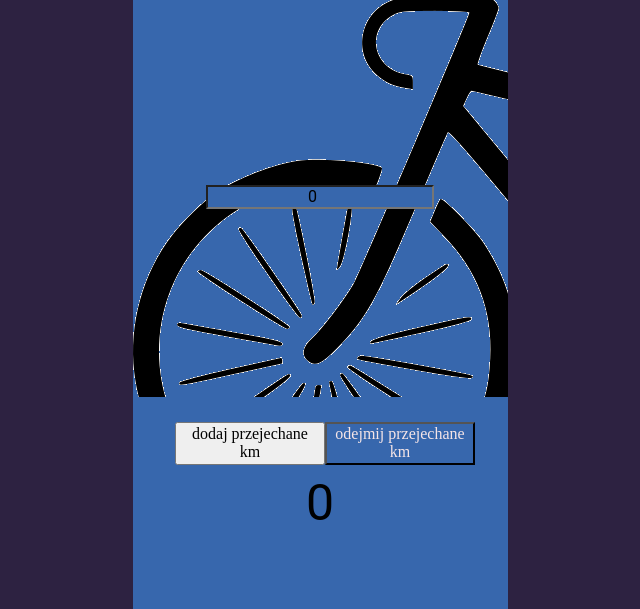
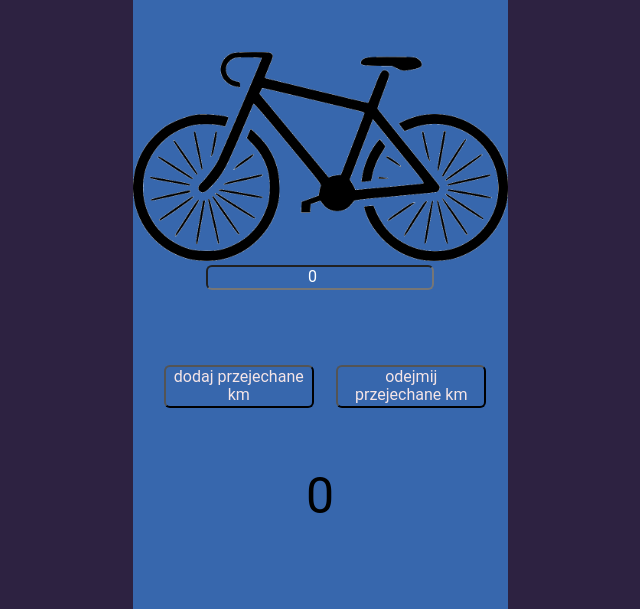
Before and after one commit to adriana-capinska/zadanieRafala4, a website built with webpack: page src/pages/index.html in a window 1280 px wide. Shown: the part 203-812 px from the top of the page, without its empty margins (320-960 px from the left). Built offline with nearby package versions, Linux system fonts and the light colour scheme.

Commit message:
ending app

```diff
--- a/src/scss/main.scss
+++ b/src/scss/main.scss
@@ -11,6 +11,7 @@ body {
   align-items: center;
   justify-content: center;
   min-height: 100vh;
+  font-family: 'Roboto';
 }
 
 .box {
@@ -34,41 +35,49 @@ body {
   text-align: center;
   color: #FFFFFF;
   height: 200px;
-  margin: 0;
+  margin: 0 0 64px;
 }
 
 .bike {
   background-image: url(/src/assets/img/img_538818.png);
+  background-size: contain;
+  background-repeat: no-repeat;
   background-color: #3767AD;
   display: flex;
   justify-content: center;
-  align-items: center;
+  align-items: flex-end;
   text-align: center;
   color: #FFFFFF;
-  height: 400px;
+  height: 300px;
   margin: 0;
   &__number {
-    font-family: Roboto;
-    font-style: normal;
-    display: flex;
-    align-items: flex-start;
+    display: block;
     text-align: center;
-    align-content: flex-start;
-    color: #000000;
+    justify-content: flex-end;
+    color: #ffffff;
     background-color: #3767AD;
+    margin-bottom: 50px;
+    border-radius: 6px;
   }
   &__add {
     display: block;
     width: 150px;
+    background: #3767AD;
+    color: #F5E5E7;
+    text-align: center;
+    margin: 0 auto;
+    border-radius: 6px;
   }
   &__remove {
     display: flex;
-    display: inline-block;
+    display: block;
     width: 150px;
     justify-content: center;
     text-align: center;
     background: #3767AD;
     color: #F5E5E7;
+    margin: 0 auto;
+    border-radius: 6px;
   }
 }
 
@@ -82,16 +91,15 @@ body {
 }
 
 .distance {
-  width: 100%;
+  height: 200px;
   justify-content: center;
+  align-items: center;
   &__number {
     font-family: Roboto;
     font-size: 50px;
-    display: flex;
     justify-content: center;
     align-items: center;
     text-align: center;
     color: #000000;
-    margin: 0;
   }
 }
```
